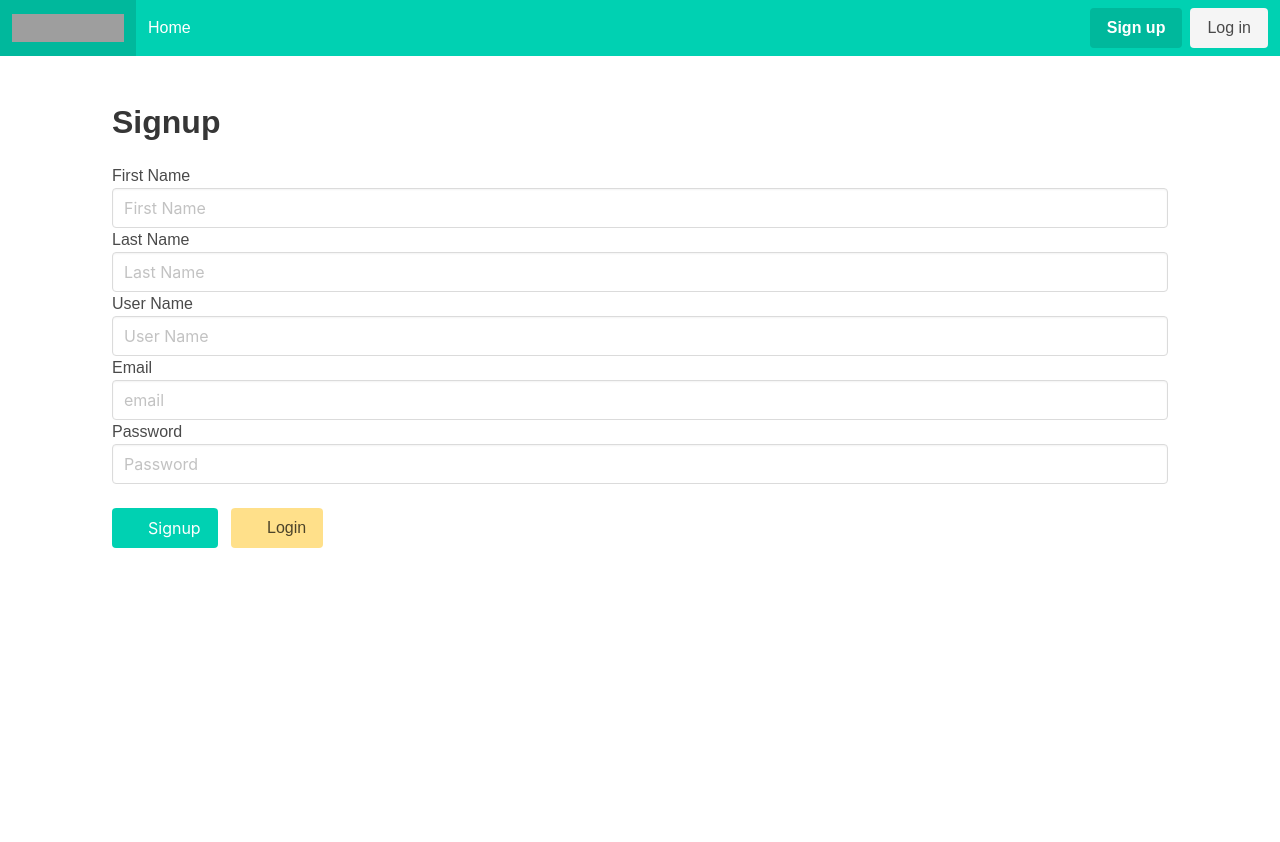
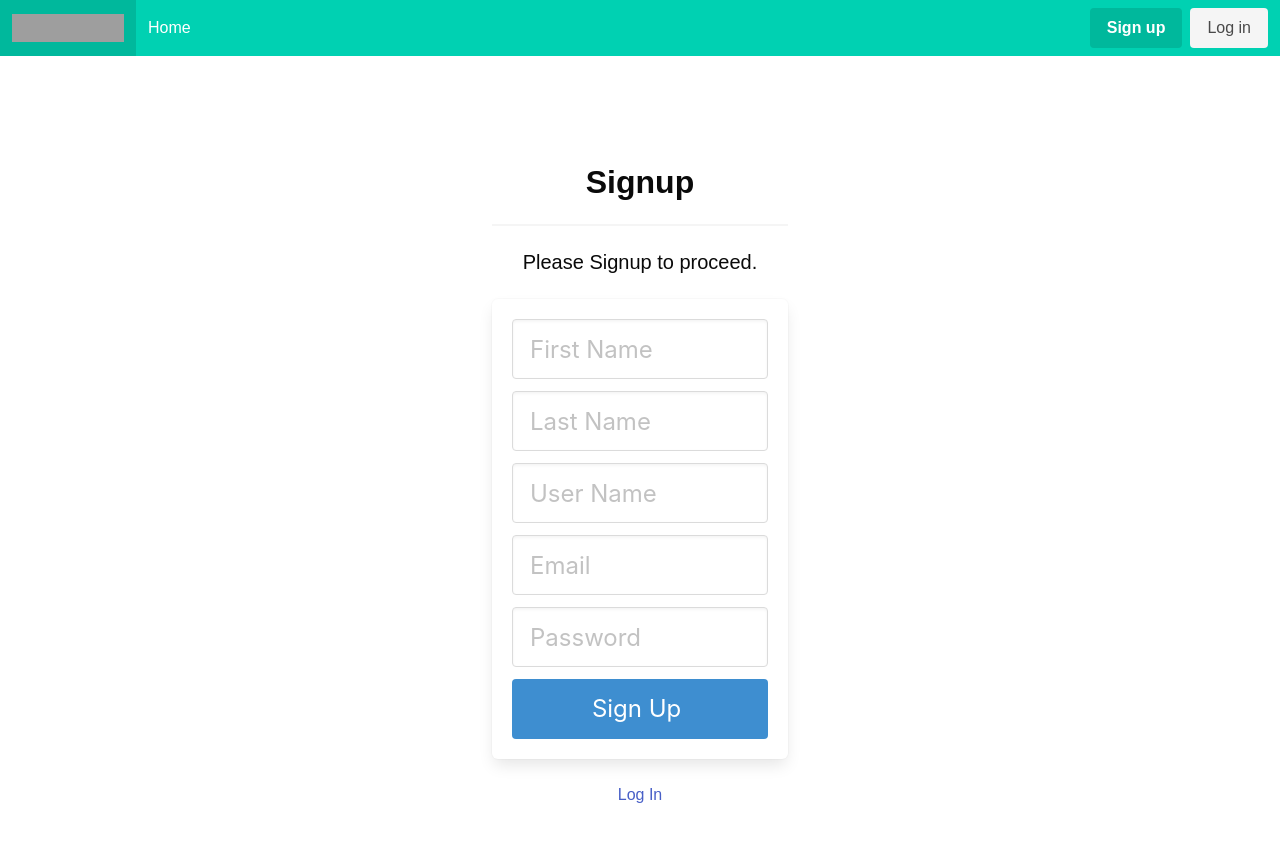
Before and after one commit to rajeshswarna123/TODO-App, a Vue app in the folder Client/: page /signup in a window 1280 px wide. Shown: the top 842 px of the page. Before the commit the page ends 800 px from the top, so only its background shows below. Built offline with nearby package versions, Linux system fonts and the light colour scheme; grey boxes are pictures that could not be loaded.

Commit message:
Changed Signup layout

```diff
--- a/Client/src/pages/Login.vue
+++ b/Client/src/pages/Login.vue
@@ -24,10 +24,10 @@ function login()
                     <hr class="login-hr">
                     <p class="subtitle has-text-black">Please login to proceed.</p>
                     <div class="box">
-                        <form>
+                        <form @submit.prevent="login">
                             <div class="field">
                                 <div class="control">
-                                    <input class="input is-large" placeholder="Your Email"  v-model="username" />
+                                    <input class="input is-large" placeholder="User Name"  v-model="username" />
                                 </div>
                             </div>
 
@@ -42,7 +42,7 @@ function login()
                   Remember me
                 </label>
                             </div>
-                            <button class="button is-block is-info is-large is-fullwidth"  @click="login">Login <i class="fa fa-sign-in" aria-hidden="true"></i></button>
+                            <button class="button is-block is-info is-large is-fullwidth" >Login <i class="fa fa-sign-in" aria-hidden="true"></i></button>
                         </form>
                     </div>
                     <p class="has-text-grey">
--- a/Client/src/pages/Signup.vue
+++ b/Client/src/pages/Signup.vue
@@ -28,42 +28,51 @@ function signup()
 
 <template>
      <div class="section">
-         <h1 class="title">Signup</h1>
-         <div>
-            <label for="firstName">First Name</label>
-            <input id="firstName" class="input" placeholder="First Name" v-model="firstName" />
+
+        <div class="hero-body">
+            <div class="container has-text-centered">
+                <div class="column is-4 is-offset-4">
+                    <h3 class="title has-text-black">Signup</h3>
+                    <hr class="login-hr">
+                    <p class="subtitle has-text-black">Please Signup to proceed.</p>
+                    <div class="box">
+                        <form @submit.prevent="signup">
+                            <div class="field">
+                                <div class="control">
+                                    <input class="input is-large" placeholder="First Name"  v-model="firstName" />
+                                </div>
+                            </div>
+                            <div class="field">
+                                <div class="control">
+                                    <input class="input is-large" placeholder="Last Name"  v-model="lastName" />
+                                </div>
+                            </div>
+                            <div class="field">
+                                <div class="control">
+                                    <input class="input is-large" placeholder="User Name"  v-model="username" />
+                                </div>
+                            </div>
+                            <div class="field">
+                                <div class="control">
+                                    <input class="input is-large" placeholder="Email"  v-model="email" />
+                                </div>
+                            </div>
+                            <div class="field">
+                                <div class="control">
+                                    <input class="input is-large" type="password" placeholder="Password" v-model="password" />
+                                </div>
+                            </div>
+                            <button class="button is-block is-info is-large is-fullwidth"  >Sign Up <i class="fa fa-sign-in" aria-hidden="true"></i></button>
+                        </form>
+                    </div>
+                    <p class="has-text-grey">
+                        <router-link to="/login">Log In</router-link>
+                    </p>
+                </div>
+            </div>
         </div>
-        <div>
-            <label for="lastName">Last Name</label>
-            <input id="lastName" class="input" placeholder="Last Name" v-model="lastName" />
-        </div>
-        <div>
-            <label for="username">User Name</label>
-            <input id="username" class="input" placeholder="User Name " v-model="username" />
-        </div>
-        <div>
-            <label for="email">Email</label>
-            <input id="email" class="input" placeholder="email" v-model="email" />
-        </div>
-        <div>
-            <label for="password">Password</label>
-            <input id="password" class="input" placeholder="Password" v-model="password" />
-        </div>
+    </div>
 
-        <button class="button is-primary my-5" @click="signup">
-            <span class="icon">
-               <i class="fa fa-sign-in"></i>
-            </span>
-            <span>Signup</span>
-        </button>
-        &nbsp;
-        <router-link class="button is-warning my-5" to="/login">
-            <span class="icon">
-                <i class="fa fa-sign-in"></i>
-            </span>
-            <span>Login</span>
-        </router-link>
-    </div>
 </template>
 
 <style scoped>
```
